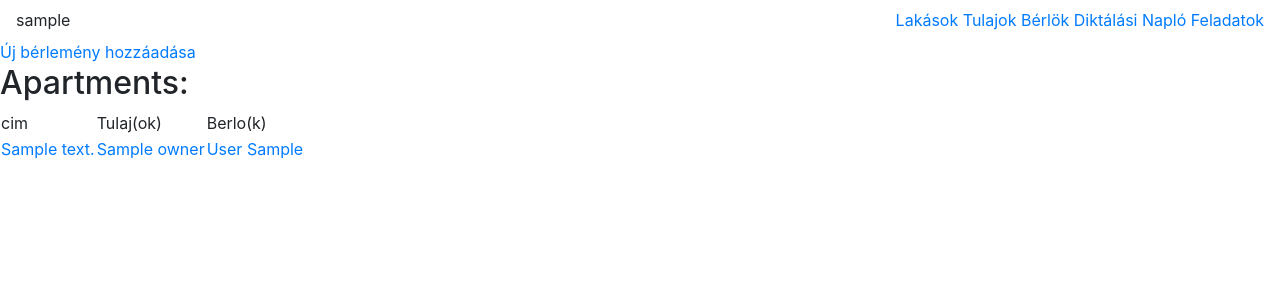
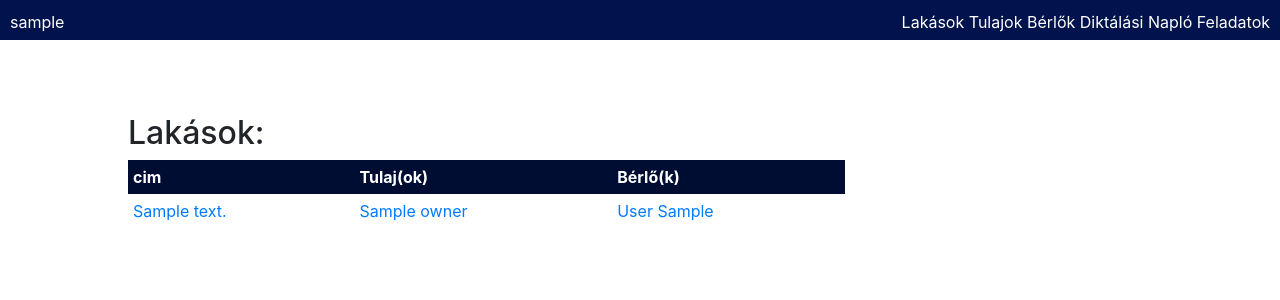
Before and after one commit to hitchhiker1986/Columbus, a Django app: page /apartment_list/ in a window 1280 px wide. Shown: the top 300 px of the page. Run offline with Django 5.2, Linux system fonts and the light colour scheme; a user stored in the database is signed in; tables that the repository leaves empty hold one stand-in row (values such as "Sample post").

Commit message:
css modified

```diff
--- a/Columbus/static/css/style.css
+++ b/Columbus/static/css/style.css
@@ -0,0 +1,51 @@
+.navbar {
+    position: fixed;
+    top: 0;
+    left: 0;
+    width: 100%;
+    height: 5%;
+    background-color: #00134d;
+    color: white;
+    padding: 10px;
+    a:link {
+        color: white;
+    }
+    a:visited {
+        color: white;
+    }
+    a:hover {
+        color: white;
+    }
+    a:active {
+        color: white;
+    }
+
+}
+#main {
+    margin-top: 7%;
+    margin-left: 10%;
+    margin-right: 10%;
+}
+
+table {
+    border-collapse: collapse;
+    width: 70%;
+    th, td {
+        text-align: left;
+        padding: 5px;
+    }
+    th {
+        background-color: #000d33;
+        color: white;
+    }
+
+    tr:nth-child(odd) {
+        background-color: #d9d9d9;
+        color: black;
+    }
+        tr:nth-child(even) {
+        background-color: white;
+        color: black;
+    }
+
+}
--- a/Columbus/templates/apartment/apartment_list.html
+++ b/Columbus/templates/apartment/apartment_list.html
@@ -6,13 +6,13 @@
 {% if request.user.is_anonymous %}
 <span>You are not logged in!</span>
 {% endif %}
-<h2 class="content-header">Apartments:</h2>
+<h2 class="content-header">Lakások:</h2>
 {% if request.user.is_staff %}
 <table>
     <tr>
-        <td>cim</td>
-        <td>Tulaj(ok)</td>
-        <td>Berlo(k)</td>
+        <th>cim</th>
+        <th>Tulaj(ok)</th>
+        <th>Bérlő(k)</th>
     </tr>
     {% for apartment in apartments %}
     <tr>
--- a/Columbus/templates/base.html
+++ b/Columbus/templates/base.html
@@ -55,16 +55,11 @@
 <div class="navbar">
     {{ user }}
     <div class="links">
-        <!--<a href="#" id="apartment_list" onclick="loadHTML('../apartment_list', 'content');">Lakasok</a>-->
         <a href="/apartment_list">Lakások</a>
         <a href="/owner_list">Tulajok</a>
-        <a href="/tenant_list">Bérlök</a>
+        <a href="/tenant_list">Bérlők</a>
         <a href="/dict_years">Diktálási Napló</a>
         <a href="/task_list">Feladatok</a>
-        <!--<a href="#" id="owner_list" onclick="loadHTML('../owner_list', 'content');">Tulajok</a>-->
-        <!--<a href="#" id="tenant_list" onclick="loadHTML('../tenant_list', 'content');">Berlok</a>-->
-        <!--<a href="#" id="meter_list" onclick="loadHTML('../utility_list', 'content');">Kozmuvek</a>-->
-        <!--<a href="#" id="dict_years" onclick="loadHTML('../dict_years', 'content');">Diktalasi Naplo</a>-->
     </div>
 </div>
 {% block submenu %}
--- a/Columbus/templates/tenant/tenant_list.html
+++ b/Columbus/templates/tenant/tenant_list.html
@@ -1,8 +1,8 @@
 {% extends 'base.html' %}
 {% block content %}
 {% load static %}
-<a href="/tenant_create">Új bérlö hozzáadása</a>
-<h2>Bérlök:</h2>
+<a href="/tenant_create">Új bérlő hozzáadása</a>
+<h2>Bérlők:</h2>
 
 {% for tenant in tenants %}
     <a href="/tenant_show/{{ tenant.id }}">{{tenant}}</a>
```
